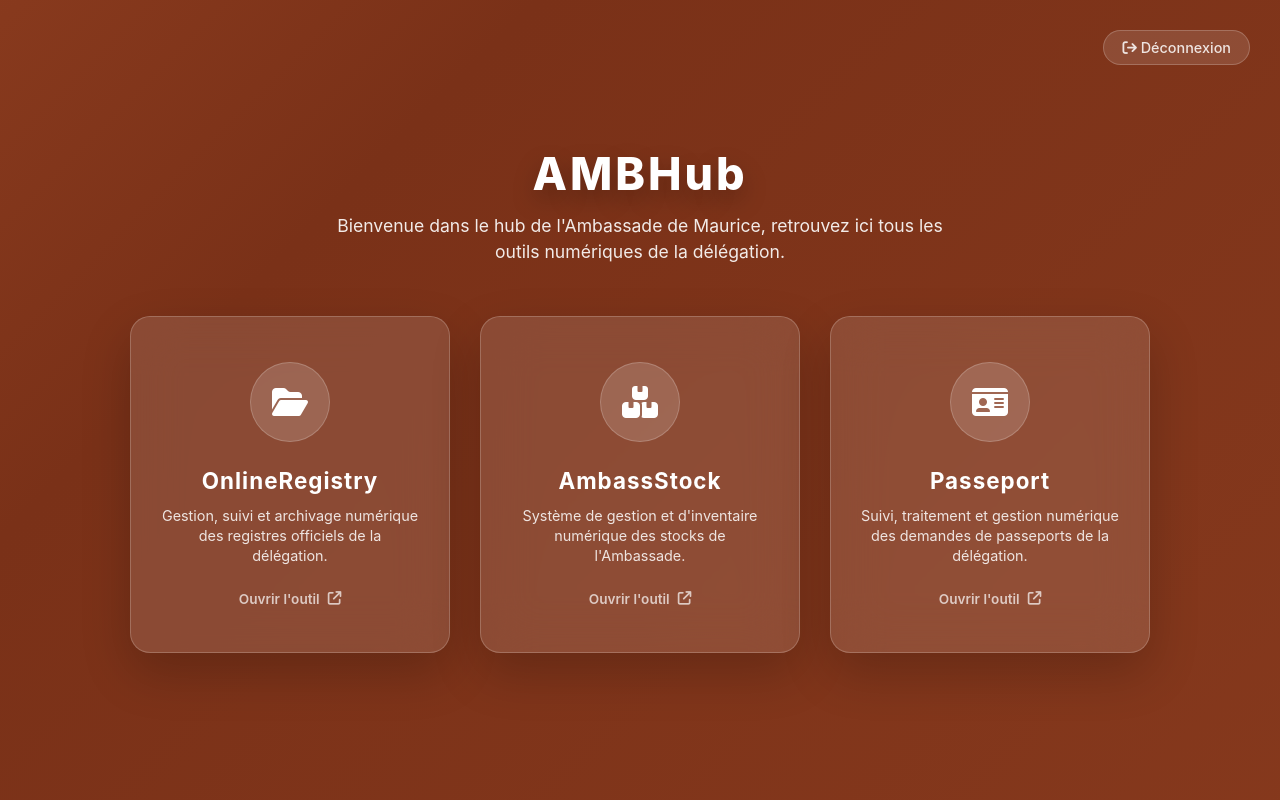
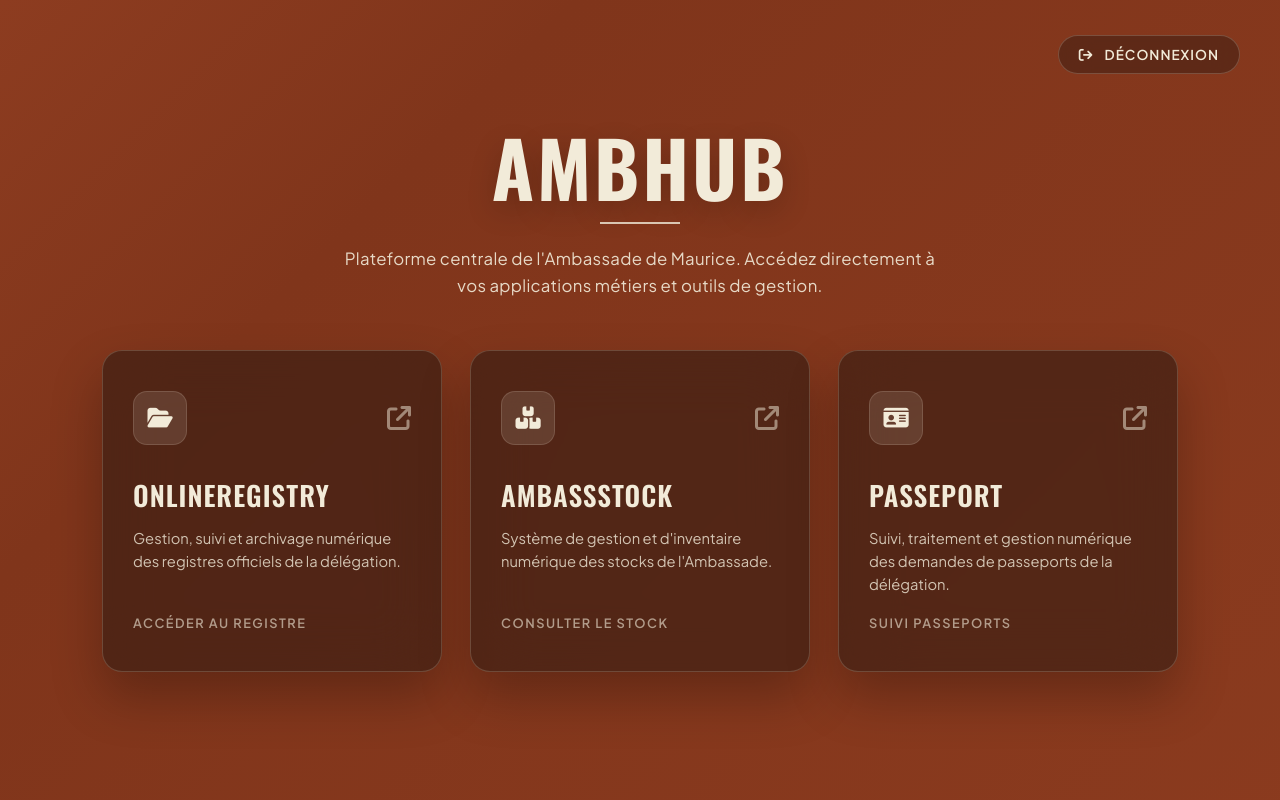
Before and after one commit to AMBmaurice/AMBHub, a Django app: page /hub/ in a window 1280 px wide. Run offline with Django 4.2, Linux system fonts and the light colour scheme; a user stored in the database is signed in.

Commit message:
Update hub.html

```diff
--- a/templates/hub.html
+++ b/templates/hub.html
@@ -5,12 +5,17 @@
     <meta name="viewport" content="width=device-width, initial-scale=1.0">
     <title>AMBHub - Tableau de bord</title>
     <link rel="stylesheet" href="https://cdnjs.cloudflare.com/ajax/libs/font-awesome/6.4.0/css/all.min.css">
+
+    <!-- CHANGEMENT DE POLICE : OSWALD (TITRES CONDENSÉS) + PLUS JAKARTA SANS -->
+    <link rel="preconnect" href="https://fonts.googleapis.com">
+    <link rel="preconnect" href="https://fonts.gstatic.com" crossorigin>
+    <link href="https://fonts.googleapis.com/css2?family=Oswald:wght@600;700&family=Plus+Jakarta+Sans:wght@400;500;600&display=swap" rel="stylesheet">
+
     <style>
         * {
             margin: 0;
             padding: 0;
             box-sizing: border-box;
-            font-family: -apple-system, BlinkMacSystemFont, 'Segoe UI', Roboto, sans-serif;
         }
 
         body, html {
@@ -20,9 +25,11 @@
             display: flex;
             justify-content: center;
             align-items: center;
-            background: linear-gradient(135deg, #a64b2a, #c05c33, #7a3118, #8e3e20);
+            background: linear-gradient(135deg, #a64b2a, #be5733, #80351b, #933f21);
             background-size: 400% 400%;
-            animation: liquidBackground 15s ease infinite;
+            animation: liquidBackground 16s ease infinite;
+            font-family: 'Plus Jakarta Sans', -apple-system, sans-serif;
+            color: #F2EBD9;
             position: relative;
         }
 
@@ -36,36 +43,51 @@
             position: relative;
             z-index: 10;
             width: 100%;
-            max-width: 1100px;
+            max-width: 1140px;
             padding: 40px 20px;
             text-align: center;
-            color: #ffffff;
             transition: all 0.5s ease-in-out;
         }
 
+        /* HEADER CORRIGÉ : POLICE OSWALD HAUTE ET LISIBLE */
         .hub-title {
-            font-size: 2.8rem;
-            font-weight: 800;
+            font-family: 'Oswald', sans-serif;
+            font-size: 4.8rem;
+            font-weight: 700;
             letter-spacing: 3px;
-            margin-bottom: 12px;
-            text-shadow: 0 10px 25px rgba(0, 0, 0, 0.25);
+            text-transform: uppercase;
+            color: #F2EBD9;
+            line-height: 1;
+            margin-bottom: 15px;
+            text-shadow: 0 10px 30px rgba(0, 0, 0, 0.2);
+        }
+
+        .header-line {
+            width: 80px;
+            height: 2px;
+            background: #F2EBD9;
+            margin: 18px auto 22px auto;
+            opacity: 0.8;
         }
 
         .hub-subtitle {
-            font-size: 1.1rem;
+            font-size: 1.05rem;
             font-weight: 400;
+            color: #F2EBD9;
             opacity: 0.9;
             margin-bottom: 50px;
-            max-width: 650px;
+            max-width: 620px;
             margin-left: auto;
             margin-right: auto;
-            line-height: 1.5;
+            line-height: 1.6;
+            letter-spacing: 0.3px;
         }
 
+        /* GRILLE DE CARTES */
         .cards-grid {
             display: flex;
             justify-content: center;
-            gap: 30px;
+            gap: 28px;
             flex-wrap: wrap;
             width: 100%;
         }
@@ -74,20 +96,21 @@
             text-decoration: none;
             color: inherit;
             width: 100%;
-            max-width: 320px;
+            max-width: 340px;
         }
 
         .hub-card {
-            background: rgba(255, 255, 255, 0.12);
-            backdrop-filter: blur(25px);
-            -webkit-backdrop-filter: blur(25px);
-            border: 1px solid rgba(255, 255, 255, 0.2);
+            background: rgba(24, 18, 16, 0.45);
+            backdrop-filter: blur(30px);
+            -webkit-backdrop-filter: blur(30px);
+            border: 1px solid rgba(242, 235, 217, 0.18);
             border-radius: 20px;
-            padding: 45px 30px;
-            box-shadow: 0 20px 50px rgba(0, 0, 0, 0.2);
+            padding: 40px 30px;
+            box-shadow: 0 25px 50px rgba(0, 0, 0, 0.25);
             display: flex;
             flex-direction: column;
-            align-items: center;
+            align-items: flex-start;
+            text-align: left;
             transition: all 0.4s cubic-bezier(0.25, 1, 0.5, 1);
             cursor: pointer;
             position: relative;
@@ -97,55 +120,85 @@
 
         .hub-card:hover {
             transform: translateY(-8px);
-            background: rgba(255, 255, 255, 0.2);
-            border-color: rgba(255, 255, 255, 0.35);
-            box-shadow: 0 30px 60px rgba(0, 0, 0, 0.35);
+            background: rgba(24, 18, 16, 0.65);
+            border-color: rgba(242, 235, 217, 0.4);
+            box-shadow: 0 35px 70px rgba(0, 0, 0, 0.4);
+        }
+
+        .card-top-bar {
+            width: 100%;
+            display: flex;
+            justify-content: space-between;
+            align-items: center;
+            margin-bottom: 30px;
         }
 
         .card-icon-wrapper {
-            width: 80px;
-            height: 80px;
-            background: rgba(255, 255, 255, 0.15);
-            border-radius: 50%;
+            width: 54px;
+            height: 54px;
+            background: rgba(242, 235, 217, 0.12);
+            border-radius: 14px;
             display: flex;
             justify-content: center;
             align-items: center;
-            margin-bottom: 25px;
-            border: 1px solid rgba(255, 255, 255, 0.2);
+            border: 1px solid rgba(242, 235, 217, 0.15);
             transition: all 0.4s;
         }
 
         .hub-card:hover .card-icon-wrapper {
-            background: rgba(255, 255, 255, 0.28);
-            transform: scale(1.08);
+            background: #F2EBD9;
+            transform: scale(1.05);
         }
 
         .card-icon-wrapper i {
-            font-size: 2rem;
-            color: #ffffff;
+            font-size: 1.4rem;
+            color: #F2EBD9;
+            transition: color 0.3s;
         }
 
+        .hub-card:hover .card-icon-wrapper i {
+            color: #a64b2a;
+        }
+
+        .card-arrow {
+            font-size: 1.5rem;
+            color: #F2EBD9;
+            opacity: 0.5;
+            transition: all 0.3s ease;
+        }
+
+        .hub-card:hover .card-arrow {
+            opacity: 1;
+            transform: translate(3px, -3px);
+        }
+
+        /* TITRES DES CARTES CORRIGÉS */
         .card-title {
-            font-size: 1.4rem;
-            font-weight: 700;
+            font-family: 'Oswald', sans-serif;
+            font-size: 1.7rem;
+            font-weight: 600;
+            color: #F2EBD9;
             margin-bottom: 12px;
             letter-spacing: 1px;
+            text-transform: uppercase;
         }
 
         .card-desc {
-            font-size: 0.9rem;
-            opacity: 0.85;
-            line-height: 1.4;
+            font-size: 0.92rem;
+            color: #F2EBD9;
+            opacity: 0.8;
+            line-height: 1.55;
+            margin-bottom: 20px;
         }
 
         .card-action {
-            margin-top: 25px;
-            font-size: 0.85rem;
+            margin-top: auto;
+            font-size: 0.8rem;
             font-weight: 600;
-            opacity: 0.7;
-            display: flex;
-            align-items: center;
-            gap: 8px;
+            text-transform: uppercase;
+            letter-spacing: 1.5px;
+            color: #F2EBD9;
+            opacity: 0.6;
             transition: opacity 0.3s;
         }
 
@@ -153,35 +206,40 @@
             opacity: 1;
         }
 
+        /* BOUTON DÉCONNEXION */
         .logout-btn {
             position: absolute;
-            top: 30px;
-            right: 30px;
+            top: 35px;
+            right: 40px;
             z-index: 12;
-            color: rgba(255, 255, 255, 0.85);
+            color: #F2EBD9;
             text-decoration: none;
-            font-size: 0.9rem;
-            font-weight: 500;
-            padding: 8px 18px;
-            border-radius: 20px;
-            background: rgba(255, 255, 255, 0.12);
-            border: 1px solid rgba(255, 255, 255, 0.2);
+            font-size: 0.85rem;
+            font-weight: 600;
+            letter-spacing: 1px;
+            text-transform: uppercase;
+            padding: 10px 20px;
+            border-radius: 30px;
+            background: rgba(24, 18, 16, 0.35);
+            border: 1px solid rgba(242, 235, 217, 0.2);
+            backdrop-filter: blur(15px);
             transition: all 0.3s;
         }
 
         .logout-btn:hover {
-            color: #fff;
-            background: rgba(255, 255, 255, 0.25);
+            background: #F2EBD9;
+            color: #a64b2a;
             transform: translateY(-2px);
         }
 
+        /* LOADER D'OUVERTURE */
         .loader-overlay {
             position: fixed;
             top: 0;
             left: 0;
             width: 100%;
             height: 100%;
-            background: rgba(0, 0, 0, 0.25);
+            background: rgba(18, 12, 10, 0.55);
             backdrop-filter: blur(40px);
             -webkit-backdrop-filter: blur(40px);
             z-index: 100;
@@ -192,7 +250,7 @@
             opacity: 0;
             pointer-events: none;
             transition: opacity 0.3s ease-in-out;
-            color: #ffffff;
+            color: #F2EBD9;
         }
 
         .loader-overlay.active {
@@ -201,11 +259,11 @@
         }
 
         .spinner {
-            width: 50px;
-            height: 50px;
-            border: 3px solid rgba(255, 255, 255, 0.2);
+            width: 48px;
+            height: 48px;
+            border: 3px solid rgba(242, 235, 217, 0.2);
             border-radius: 50%;
-            border-top-color: #ffffff;
+            border-top-color: #F2EBD9;
             animation: spin 1s cubic-bezier(0.4, 0, 0.2, 1) infinite;
             margin-bottom: 20px;
         }
@@ -216,10 +274,12 @@
         }
 
         .loader-text {
-            font-size: 1.1rem;
-            font-weight: 500;
-            letter-spacing: 1px;
-            opacity: 0.9;
+            font-family: 'Oswald', sans-serif;
+            font-size: 1.2rem;
+            font-weight: 600;
+            letter-spacing: 2px;
+            text-transform: uppercase;
+            opacity: 0.95;
             animation: pulse 2s infinite ease-in-out;
         }
 
@@ -236,44 +296,54 @@
 </head>
 <body>
 
-    <a href="{% url 'deconnexion' %}" class="logout-btn"><i class="fa-solid fa-arrow-right-from-bracket"></i> Déconnexion</a>
+    <a href="{% url 'deconnexion' %}" class="logout-btn"><i class="fa-solid fa-arrow-right-from-bracket" style="margin-right: 8px;"></i> Déconnexion</a>
 
     <div class="hub-container">
         <h1 class="hub-title">AMBHub</h1>
-        <p class="hub-subtitle">Bienvenue dans le hub de l'Ambassade de Maurice, retrouvez ici tous les outils numériques de la délégation.</p>
+        <div class="header-line"></div>
+        <p class="hub-subtitle">Plateforme centrale de l'Ambassade de Maurice. Accédez directement à vos applications métiers et outils de gestion.</p>
 
         <div class="cards-grid">
 
             <a href="https://onlineregistry-fimz.onrender.com" target="_blank" class="card-link">
                 <div class="hub-card">
+                    <div class="card-top-bar">
                         <div class="card-icon-wrapper">
                             <i class="fa-solid fa-folder-open"></i>
                         </div>
+                        <i class="fa-solid fa-arrow-up-right-from-square card-arrow"></i>
+                    </div>
                     <h2 class="card-title">OnlineRegistry</h2>
                     <p class="card-desc">Gestion, suivi et archivage numérique des registres officiels de la délégation.</p>
-                    <div class="card-action">Ouvrir l'outil <i class="fa-solid fa-arrow-up-right-from-square"></i></div>
+                    <div class="card-action">Accéder au registre</div>
                 </div>
             </a>
 
             <a href="https://ambassstock.onrender.com" target="_blank" class="card-link">
                 <div class="hub-card">
+                    <div class="card-top-bar">
                         <div class="card-icon-wrapper">
                             <i class="fa-solid fa-boxes-stacked"></i>
                         </div>
+                        <i class="fa-solid fa-arrow-up-right-from-square card-arrow"></i>
+                    </div>
                     <h2 class="card-title">AmbassStock</h2>
                     <p class="card-desc">Système de gestion et d'inventaire numérique des stocks de l'Ambassade.</p>
-                    <div class="card-action">Ouvrir l'outil <i class="fa-solid fa-arrow-up-right-from-square"></i></div>
+                    <div class="card-action">Consulter le stock</div>
                 </div>
             </a>
 
             <a href="https://docs.google.com/spreadsheets/d/1WbvtVIrAbLtuS5bBkjIQo33I8q6i_eA9KGZ0G51frv0/edit?gid=1050794157#gid=1050794157" target="_blank" class="card-link">
                 <div class="hub-card">
+                    <div class="card-top-bar">
                         <div class="card-icon-wrapper">
                             <i class="fa-solid fa-id-card"></i>
                         </div>
+                        <i class="fa-solid fa-arrow-up-right-from-square card-arrow"></i>
+                    </div>
                     <h2 class="card-title">Passeport</h2>
                     <p class="card-desc">Suivi, traitement et gestion numérique des demandes de passeports de la délégation.</p>
-                    <div class="card-action">Ouvrir l'outil <i class="fa-solid fa-arrow-up-right-from-square"></i></div>
+                    <div class="card-action">Suivi passeports</div>
                 </div>
             </a>
 
@@ -293,7 +363,6 @@
 
         cards.forEach(card => {
             card.addEventListener('click', function(e) {
-                // 1. Bloquer l'action immédiate pour laisser le navigateur dessiner le loader
                 e.preventDefault();
 
                 const url = this.getAttribute('href');
@@ -301,18 +370,14 @@
 
                 if (!url || url === '#') return;
 
-                // 2. Mettre à jour le texte
-                loaderText.textContent = `Connexion sécurisée à ${appName} en cours...`;
+                loaderText.textContent = `Ouverture de ${appName}...`;
 
-                // 3. Activer immédiatement l'affichage graphique du loader
                 hubContainer.classList.add('fade-out');
                 loaderOverlay.classList.add('active');
 
-                // 4. Déclencher l'ouverture après un délai de 180ms pour garantir que le spinner soit visible
                 setTimeout(() => {
                     window.open(url, '_blank');
 
-                    // 5. Rétablir la page d'accueil au cas où l'utilisateur revient sur cet onglet plus tard
                     setTimeout(() => {
                         hubContainer.classList.remove('fade-out');
                         loaderOverlay.classList.remove('active');
```
Lines whose indentation alone changed are shown as unchanged.
